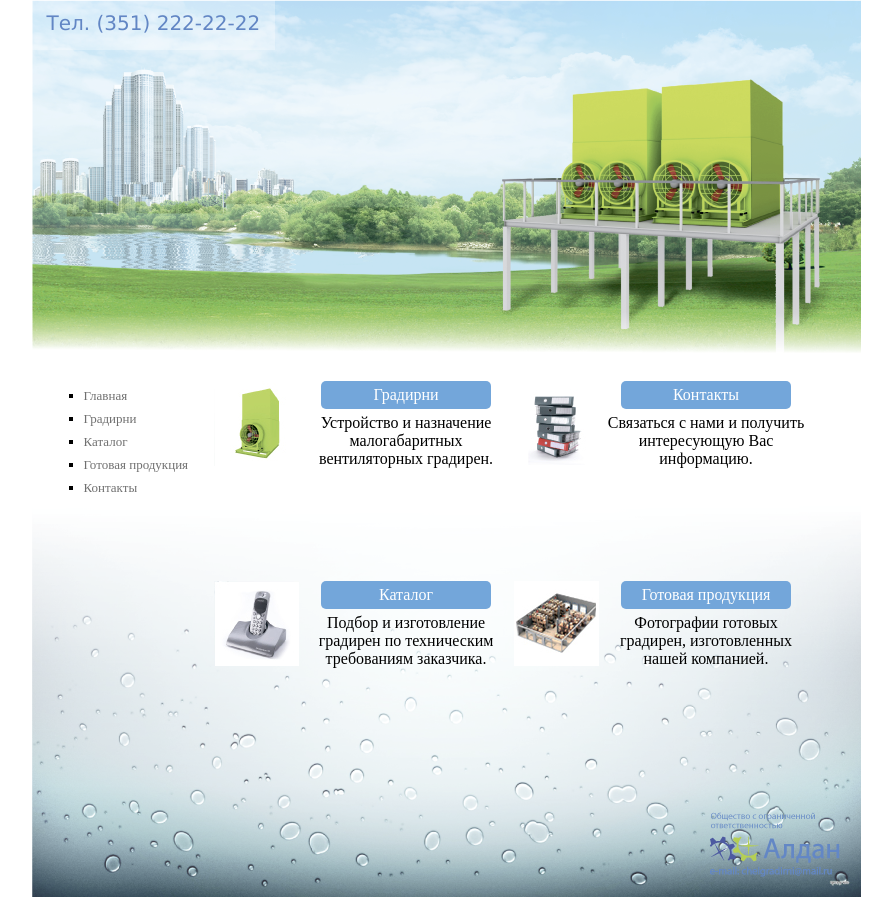
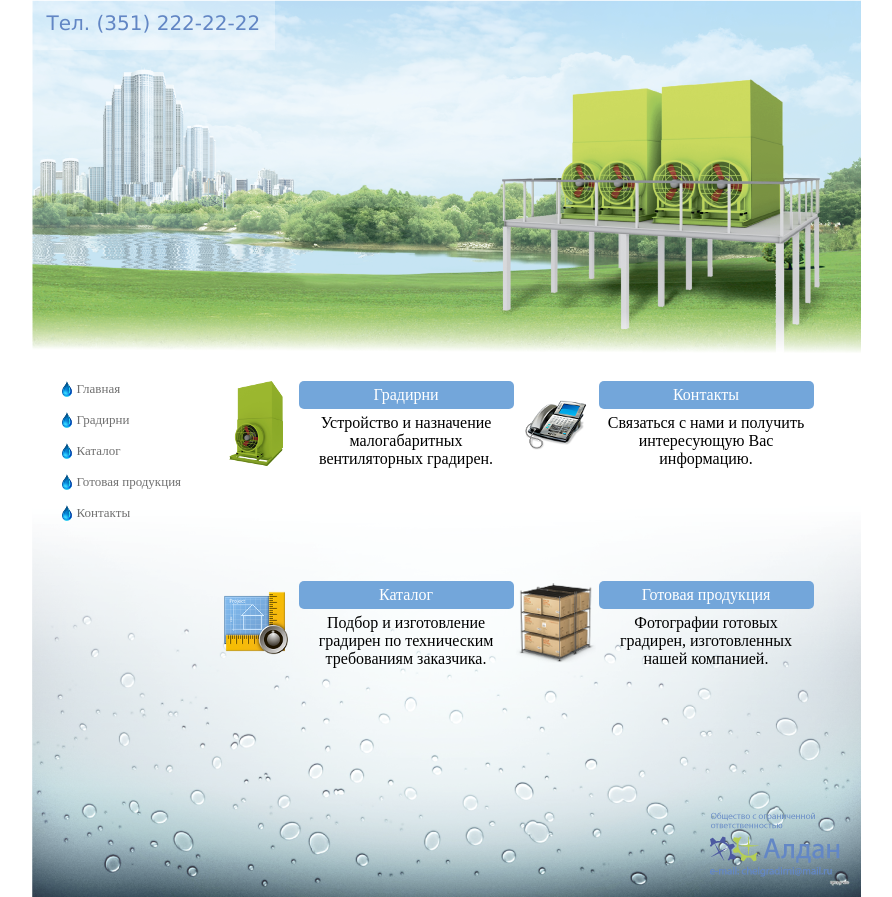
Before and after one commit to TanyuS/Gradirni, a plain HTML site: page index.html in a window 1280 px wide. Shown: the whole page, without its empty margins (194-1086 px from the left). Drawn offline with Linux system fonts and the light colour scheme.

Commit message:
Styles updated.

```diff
--- a/index.html
+++ b/index.html
@@ -37,7 +37,7 @@
 				<div class="content-main__center">
 					<div class="navigation">
 						<div class="navigation__pic">
-							<img src="images/navPic1.jpg">
+							<img src="images/gradirnya.png">
 						</div>
 						<div class="navigation__desc">
 							<div class="navigation-desc__button">
@@ -48,7 +48,7 @@
 					</div>
 					<div class="navigation">
 						<div class="navigation__pic">
-							<img src="images/navPic2.jpg">
+							<img src="images/phone.png">
 						</div>
 						<div class="navigation__desc">
 							<div class="navigation-desc__button">
@@ -59,7 +59,7 @@
 					</div>
 					<div class="navigation">
 						<div class="navigation__pic">
-							<img src="images/navPic3.jpg">
+							<img src="images/catalog.png">
 						</div>
 						<div class="navigation__desc">
 							<div class="navigation-desc__button">
@@ -70,7 +70,7 @@
 					</div>
 					<div class="navigation">
 						<div class="navigation__pic">
-							<img src="images/navPic4.jpg">
+							<img src="images/storage.png">
 						</div>
 						<div class="navigation__desc">
 							<div class="navigation-desc__button">
--- a/style.css
+++ b/style.css
@@ -39,12 +39,19 @@ header {
 	width: 152px;
 }
 ul {
+    list-style-type: none;
+    padding: 0px;
 	margin-left: 22px
 }
 li {
-	list-style-image: url("/images/drop.png") no-repeat transparent 0 0;
-	list-style-type: square;
-	margin: 7px 0;
+    background-image: url(./images/drop.png);
+    background-repeat: no-repeat;
+    background-position: 0px center;
+    padding-left: 15px;
+    margin-bottom: 15px;
+}
+.left__menu {
+    margin: 0px;
 }
 .left-menu__text {
 	color: #707070;
@@ -52,7 +59,6 @@ li {
 }
 .left-menu__text:hover {
 	color: #000;
-	text-decoration: underline;
 }
 .content-main__center {
 	display: table;
@@ -86,7 +92,7 @@ li {
 	color: #fff;
 	display: inline-block;
 	padding: 5px;
-	width: 160px;
+	width: 205px;
 }
 .navigation-desc__button:hover {
 	background-color: #5F85BA;
```
